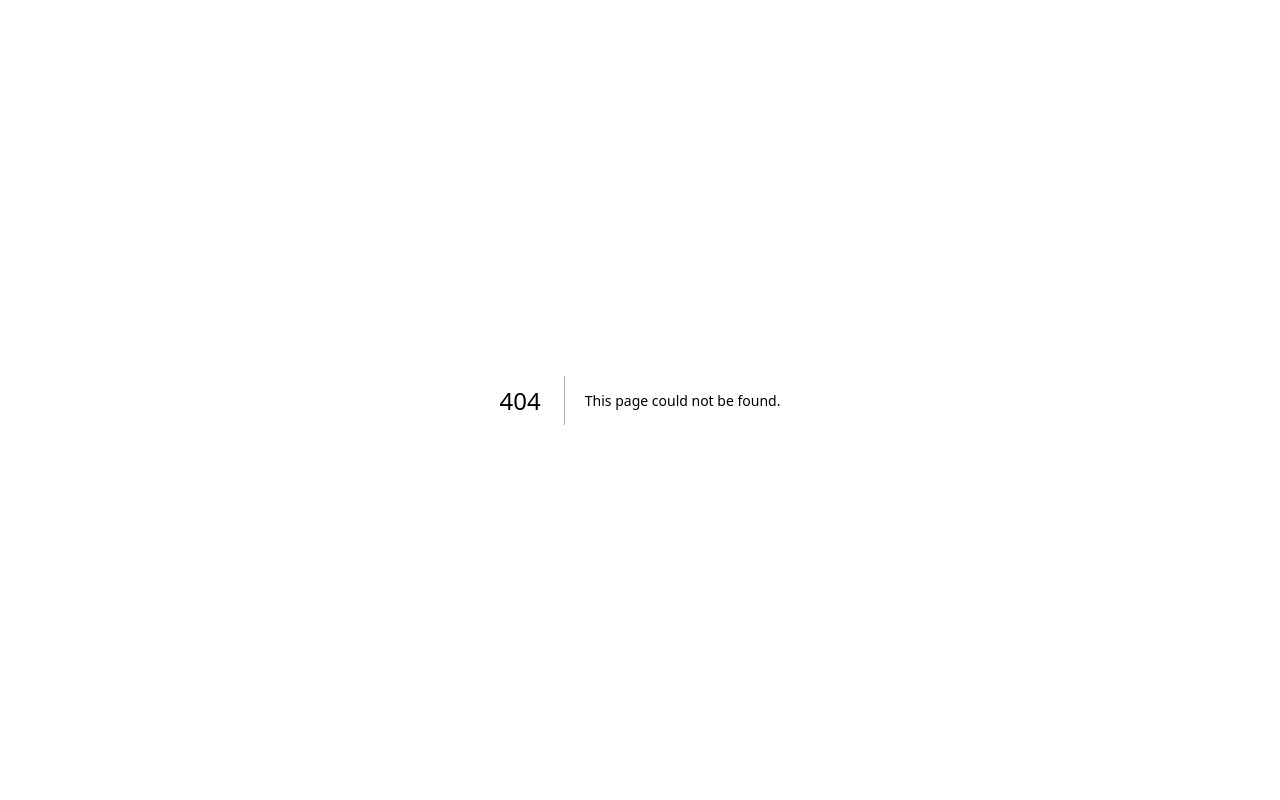
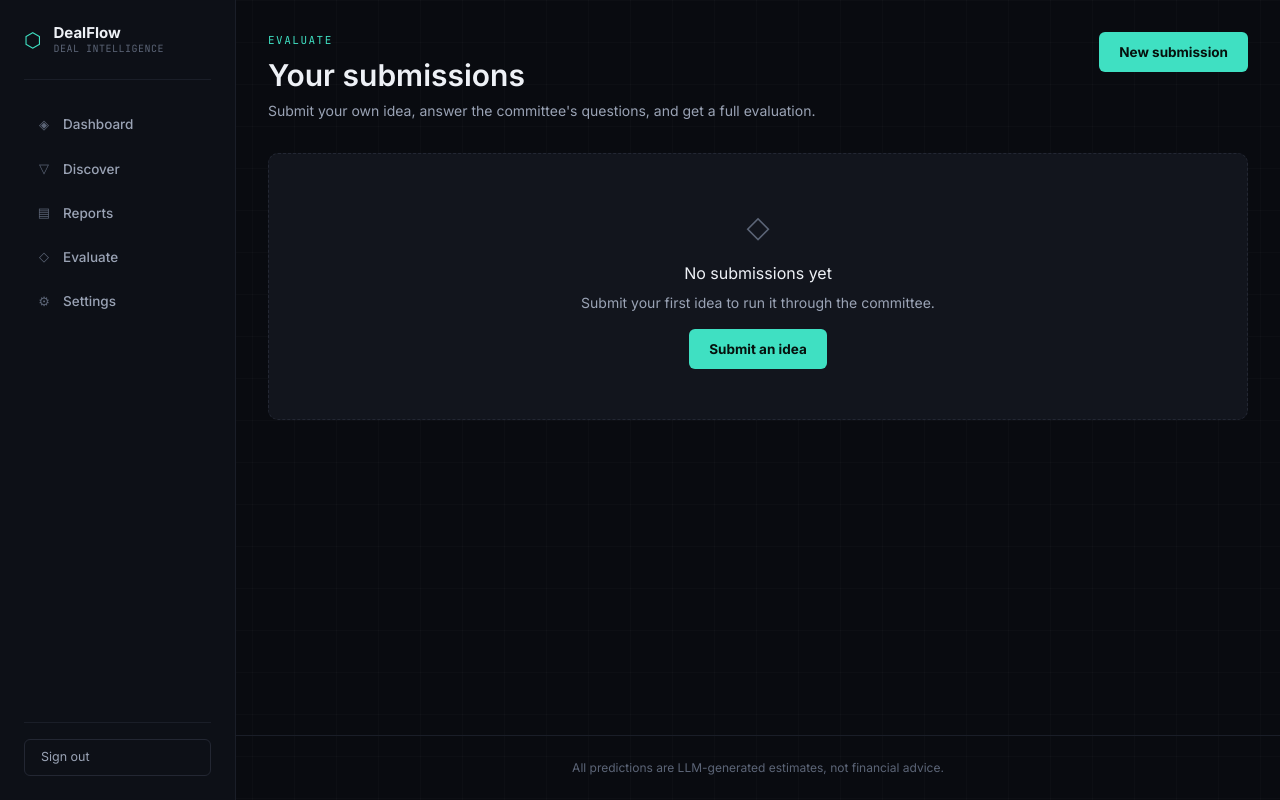
Before and after one commit to abdullah804-stack/DealFlow, a Next.js app: page /dashboard/evaluate in a window 1280 px wide. Before the commit this address had no page. Built offline with nearby package versions, Linux system fonts and the light colour scheme; no server answers; the database is empty; sample sign-in values are in the browser's storage.

Commit message:
Phase 5.12: evaluation list page

```diff
--- /dev/null
+++ b/app/dashboard/evaluate/page.tsx
@@ -0,0 +1,106 @@
+import Link from "next/link";
+import { prisma } from "@/lib/prisma";
+import { requireUserId } from "@/lib/authz";
+
+export const dynamic = "force-dynamic";
+
+const STATUS_LABELS: Record<string, string> = {
+  intake: "Draft",
+  interviewing: "Interviewing",
+  review: "Reviewing",
+  evaluating: "Evaluating",
+  complete: "Complete",
+  failed_partial: "Partial failure",
+};
+
+export default async function EvaluateListPage() {
+  const userId = await requireUserId();
+
+  const evaluations = await prisma.ideaEvaluation.findMany({
+    where: { userId },
+    orderBy: { createdAt: "desc" },
+  });
+
+  return (
+    <div>
+      <div className="mb-8 flex items-start justify-between">
+        <div>
+          <div className="eyebrow">Evaluate</div>
+          <h1 className="text-3xl font-semibold">Your submissions</h1>
+          <p className="text-[var(--color-text-mid)] text-sm mt-2">
+            Submit your own idea, answer the committee&apos;s questions, and get
+            a full evaluation.
+          </p>
+        </div>
+        <Link href="/dashboard/evaluate/new" className="btn-primary">
+          New submission
+        </Link>
+      </div>
+
+      {evaluations.length === 0 ? (
+        <div className="empty-state">
+          <div className="empty-icon">◇</div>
+          <h3>No submissions yet</h3>
+          <p className="text-[var(--color-text-mid)] text-sm mt-2 mb-4">
+            Submit your first idea to run it through the committee.
+          </p>
+          <Link href="/dashboard/evaluate/new" className="btn-primary inline-block">
+            Submit an idea
+          </Link>
+        </div>
+      ) : (
+        <div className="space-y-2">
+          {evaluations.map((e) => {
+            const statusLabel = STATUS_LABELS[e.status] ?? e.status;
+            const isComplete = e.status === "complete";
+            const isFailed = e.status === "failed_partial";
+
+            const href =
+              e.status === "intake" || e.status === "interviewing"
+                ? `/dashboard/evaluate/${e.id}/interview`
+                : e.status === "review"
+                ? `/dashboard/evaluate/${e.id}/review`
+                : e.status === "evaluating"
+                ? `/dashboard/evaluate/${e.id}/progress`
+                : isComplete
+                ? `/dashboard/evaluate/${e.id}/report`
+                : `/dashboard/evaluate/${e.id}`;
+
+            return (
+              <Link
+                key={e.id}
+                href={href}
+                className="panel block hover:border-[var(--color-teal)] transition-colors"
+              >
+                <div className="flex items-start justify-between gap-4">
+                  <div className="min-w-0 flex-1">
+                    <h3 className="font-semibold truncate">{e.title}</h3>
+                    <p className="text-sm text-[var(--color-text-mid)] mt-1 line-clamp-1">
+                      {e.oneLiner}
+                    </p>
+                    <div className="flex items-center gap-3 mt-2 text-xs text-[var(--color-text-low)] font-mono">
+                      <span>{e.createdAt.toISOString().slice(0, 10)}</span>
+                      <span>·</span>
+                      <span>{statusLabel}</span>
+                    </div>
+                  </div>
+                  <span
+                    className={
+                      isComplete
+                        ? "badge-invest"
+                        : isFailed
+                        ? "badge-pass"
+                        : "font-mono text-xs text-[var(--color-text-mid)]"
+                    }
+                  >
+                    {isComplete ? "COMPLETE" : isFailed ? "PARTIAL" : "→"}
+                  </span>
+                </div>
+              </Link>
+            );
+          })}
+        </div>
+      )}
+    </div>
+  );
+}
```
